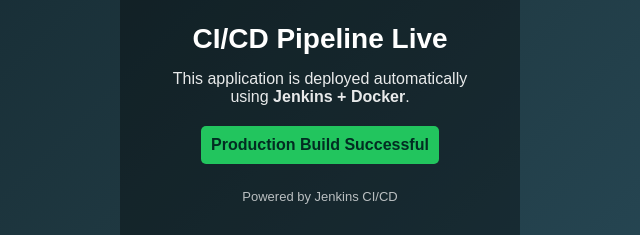
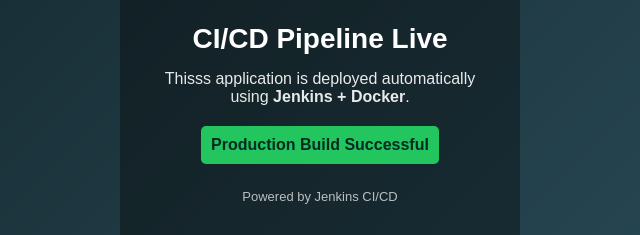
Before and after one commit to Kishankharvi/dockertl, a plain HTML site: page public/index.html in a window 1280 px wide. Shown: the part 287-522 px from the top of the page, 320-960 px from the left. Drawn offline with Linux system fonts and the light colour scheme.

Commit message:
everything works now

```diff
--- a/public/index.html
+++ b/public/index.html
@@ -10,7 +10,7 @@
   <div class="container">
     <h1> CI/CD Pipeline Live</h1>
     <p>
-      This application is deployed automatically using
+      Thisss application is deployed automatically using
       <strong>Jenkins + Docker</strong>.
     </p>
 
```
